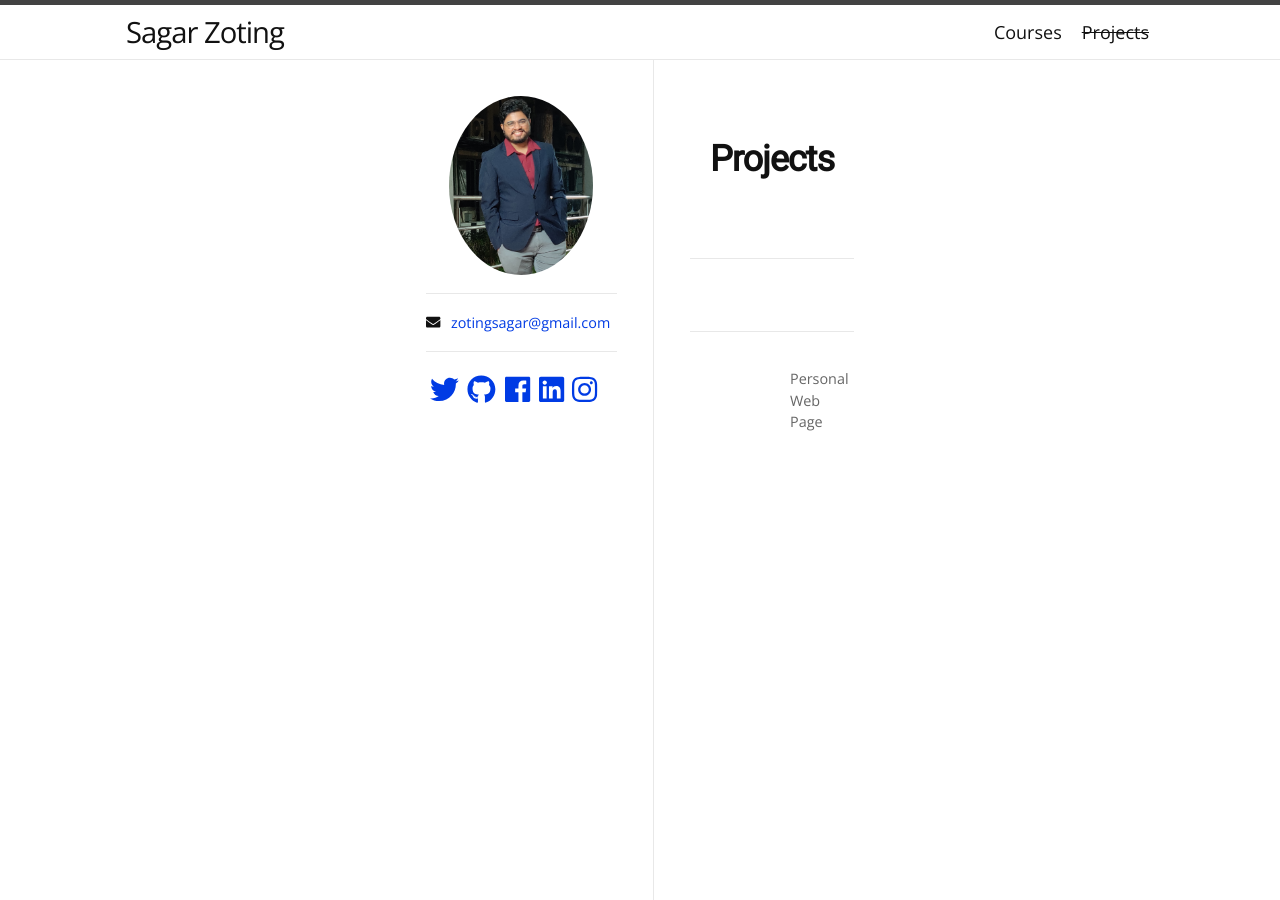
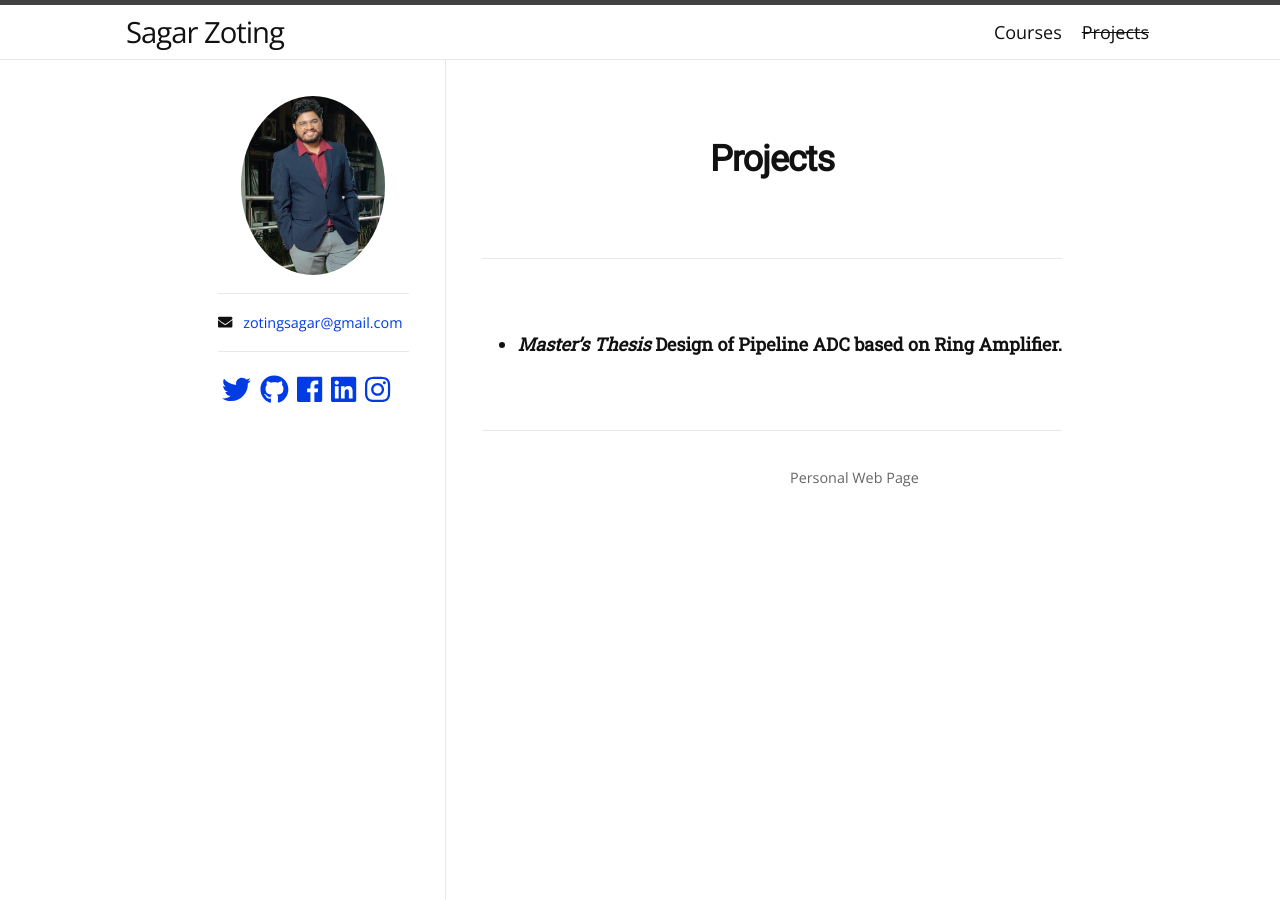
Before and after one commit to zotingsagar/zotingsagar.github.io, a Jekyll site: the page built from projects.md, in a window 1280 px wide. Built offline with Jekyll 4.4.1, drawn with Linux system fonts in a browser that asks for light colours; nearby versions of some CDN libraries; some web fonts are replaced.

Commit message:
Update projects.md

```diff
--- a/projects.md
+++ b/projects.md
@@ -3,3 +3,6 @@
 title: Projects
 permalink: /projects/
 ---
+
+- ***Master's Thesis***
+  **Design of Pipeline ADC based on Ring Amplifier.**
```
